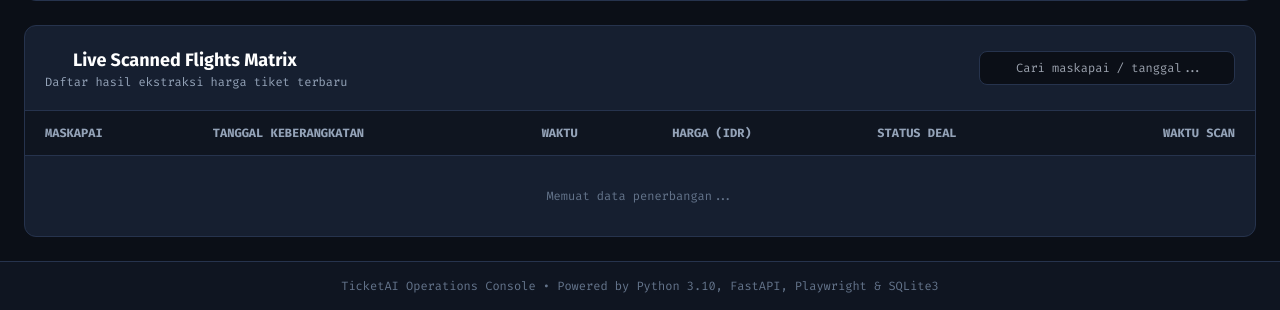
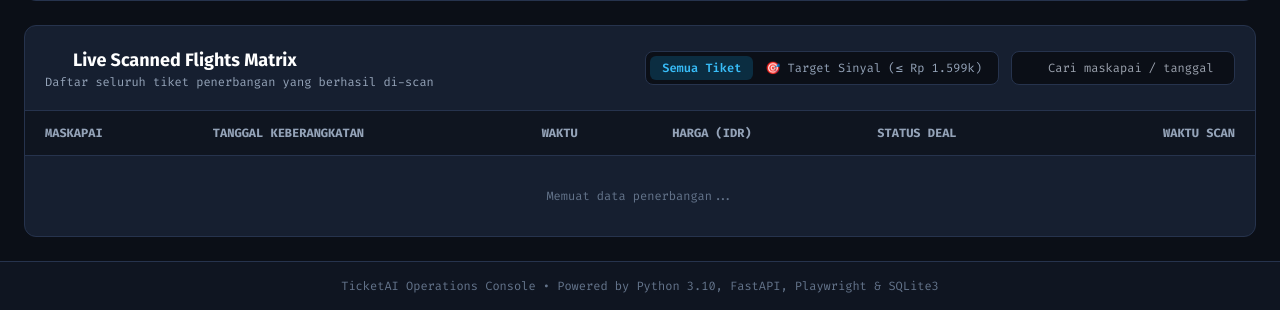
Before and after one commit to felichpehagasaginting-code/FlightTracker, a FastAPI app: page / in a window 1280 px wide. Shown: the part 616-926 px from the top of the page. Run offline with FastAPI, Linux system fonts and the light colour scheme; some libraries are stand-ins or nearby versions.

Commit message:
feat(dashboard): support tracking all flight prices with filter toggle & distinct badges

```diff
--- a/templates/index.html
+++ b/templates/index.html
@@ -156,11 +156,20 @@
                     <h2 class="text-lg font-bold text-white flex items-center gap-2">
                         <i data-lucide="table" class="w-5 h-5 text-sky-400"></i> Live Scanned Flights Matrix
                     </h2>
-                    <p class="text-xs text-slate-400 font-mono">Daftar hasil ekstraksi harga tiket terbaru</p>
+                    <p class="text-xs text-slate-400 font-mono">Daftar seluruh tiket penerbangan yang berhasil di-scan</p>
                 </div>
-                <div class="relative">
-                    <i data-lucide="search" class="w-4 h-4 text-slate-400 absolute left-3 top-2.5"></i>
-                    <input type="text" id="table-search" onkeyup="filterTable()" placeholder="Cari maskapai / tanggal..." class="bg-oled border border-border text-xs rounded-lg pl-9 pr-4 py-2 text-slate-200 focus:outline-none focus:border-sky-500 w-64 font-mono">
+
+                <div class="flex items-center gap-3">
+                    <!-- Filter Pills -->
+                    <div class="flex items-center bg-oled p-1 rounded-lg border border-border text-xs font-mono">
+                        <button onclick="setFilterMode('all')" id="btn-filter-all" class="px-3 py-1 rounded-md bg-sky-500/20 text-sky-400 font-semibold transition-all">Semua Tiket</button>
+                        <button onclick="setFilterMode('target')" id="btn-filter-target" class="px-3 py-1 rounded-md text-slate-400 hover:text-slate-200 transition-all">🎯 Target Sinyal (&le; Rp 1.599k)</button>
+                    </div>
+
+                    <div class="relative">
+                        <i data-lucide="search" class="w-4 h-4 text-slate-400 absolute left-3 top-2.5"></i>
+                        <input type="text" id="table-search" onkeyup="filterTable()" placeholder="Cari maskapai / tanggal..." class="bg-oled border border-border text-xs rounded-lg pl-9 pr-4 py-2 text-slate-200 focus:outline-none focus:border-sky-500 w-56 font-mono">
+                    </div>
                 </div>
             </div>
 
@@ -196,9 +205,10 @@
     <script>
         lucide.createIcons();
         let chartInstance = null;
+        let allFlightsData = [];
+        let filterMode = 'all';
 
         function getApiUrl(path) {
-            // Jika dibuka lewat Live Server (5500) atau file local, arahkan ke FastAPI backend (10000)
             if (window.location.port === "5500" || window.location.protocol === "file:") {
                 return `http://127.0.0.1:10000${path}`;
             }
@@ -221,8 +231,8 @@
 
                 // Fetch Flights
                 const resFlights = await fetch(getApiUrl('/api/flights'));
-                const flights = await resFlights.json();
-                renderTable(flights);
+                allFlightsData = await resFlights.json();
+                renderTable();
 
                 // Fetch Trends
                 const resTrends = await fetch(getApiUrl('/api/trends'));
@@ -234,17 +244,38 @@
             }
         }
 
-        function renderTable(flights) {
+        function setFilterMode(mode) {
+            filterMode = mode;
+            const btnAll = document.getElementById('btn-filter-all');
+            const btnTarget = document.getElementById('btn-filter-target');
+
+            if (mode === 'all') {
+                btnAll.className = "px-3 py-1 rounded-md bg-sky-500/20 text-sky-400 font-semibold transition-all";
+                btnTarget.className = "px-3 py-1 rounded-md text-slate-400 hover:text-slate-200 transition-all";
+            } else {
+                btnTarget.className = "px-3 py-1 rounded-md bg-amber-500/20 text-amber-400 font-semibold transition-all";
+                btnAll.className = "px-3 py-1 rounded-md text-slate-400 hover:text-slate-200 transition-all";
+            }
+            renderTable();
+        }
+
+        function renderTable() {
             const tbody = document.getElementById('flights-table-body');
+            let flights = allFlightsData;
+
+            if (filterMode === 'target') {
+                flights = flights.filter(f => parseInt(f.price) <= 1599000);
+            }
+
             if (!flights || flights.length === 0) {
-                tbody.innerHTML = `<tr><td colspan="6" class="py-8 text-center text-slate-400 font-mono">Belum ada data scan penerbangan di database. Silakan tunggu siklus pemantauan otomatis atau klik <span class="text-sky-400 font-semibold cursor-pointer" onclick="triggerManualScan()">Trigger Manual Scan</span>.</td></tr>`;
+                tbody.innerHTML = `<tr><td colspan="6" class="py-8 text-center text-slate-400 font-mono">Belum ada data penerbangan yang sesuai dengan filter. Silakan tunggu siklus pemantauan otomatis atau klik <span class="text-sky-400 font-semibold cursor-pointer" onclick="triggerManualScan()">Trigger Manual Scan</span>.</td></tr>`;
                 return;
             }
 
             tbody.innerHTML = flights.map(f => {
                 const p = parseInt(f.price);
-                let badgeClass = "bg-amber-500/10 text-amber-400 border-amber-500/20";
-                let badgeText = "🟡 TARGET AFFORDABLE";
+                let badgeClass = "bg-slate-500/10 text-slate-400 border-slate-500/20";
+                let badgeText = "⚪ HARGA NORMAL";
 
                 if (p < 1300000) {
                     badgeClass = "bg-rose-500/10 text-rose-400 border-rose-500/20";
@@ -252,6 +283,9 @@
                 } else if (p <= 1450000) {
                     badgeClass = "bg-emerald-500/10 text-emerald-400 border-emerald-500/20";
                     badgeText = "🟢 DEAL BAGUS";
+                } else if (p <= 1599000) {
+                    badgeClass = "bg-amber-500/10 text-amber-400 border-amber-500/20";
+                    badgeText = "🟡 TARGET AFFORDABLE";
                 }
 
                 return `
```
